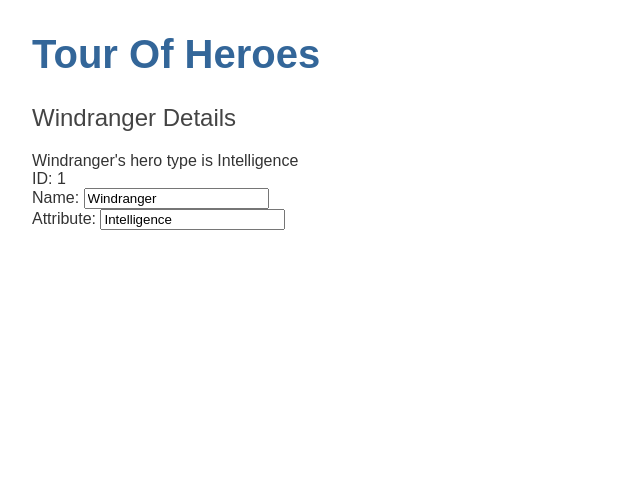
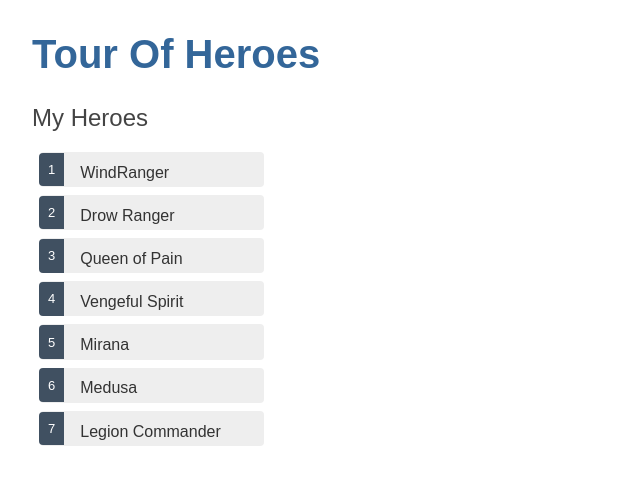
Before and after one commit to AkshaySrivatsa03/TourOfHeroes, an Angular app in the folder tour-of-heroes/: page / in a window 1280 px wide. Shown: the top 484 px of the page, without its empty margins (0-640 px from the left). Built offline with nearby package versions, Linux system fonts and the light colour scheme.

Commit message:
Added list of heroes and ability to select one

```diff
--- a/tour-of-heroes/src/app/heroes/heroes.component.css
+++ b/tour-of-heroes/src/app/heroes/heroes.component.css
@@ -0,0 +1,44 @@
+/* HeroesComponent's private CSS styles */
+.heroes {
+    margin: 0 0 2em 0;
+    list-style-type: none;
+    padding: 0;
+    width: 15em;
+  }
+  .heroes li {
+    cursor: pointer;
+    position: relative;
+    left: 0;
+    background-color: #EEE;
+    margin: .5em;
+    padding: .3em 0;
+    height: 1.6em;
+    border-radius: 4px;
+  }
+  .heroes li:hover {
+    color: #607D8B;
+    background-color: #DDD;
+    left: .1em;
+  }
+  .heroes li.selected {
+    background-color: #CFD8DC;
+    color: white;
+  }
+  .heroes li.selected:hover {
+    background-color: #BBD8DC;
+    color: white;
+  }
+  .heroes .badge {
+    display: inline-block;
+    font-size: small;
+    color: white;
+    padding: 0.8em 0.7em 0 0.7em;
+    background-color:#405061;
+    line-height: 1em;
+    position: relative;
+    left: -1px;
+    top: -4px;
+    height: 1.8em;
+    margin-right: .8em;
+    border-radius: 4px 0 0 4px;
+  }
--- a/tour-of-heroes/src/app/heroes/heroes.component.html
+++ b/tour-of-heroes/src/app/heroes/heroes.component.html
@@ -1,12 +1,22 @@
-<h2> {{ hero.name }} Details </h2>
-<div> {{ hero.name }}'s hero type is {{hero.type}} </div>
-<div><span> ID: </span> {{ hero.id }} </div>
+<h2>My Heroes</h2>
+<ul class="heroes">
+    <li *ngFor="let hero of heroes"
+    [class.selected]="hero === selectedHero"
+    (click)="onSelect(hero)">
+        <span class="badge"> {{ hero.id }}</span> {{ hero.name }}
+    </li>
+</ul>
+<div *ngIf="selectedHero">
+    <h2> {{ selectedHero.name }} Details </h2>
+    <div> {{ selectedHero.name }}'s hero type is {{selectedHero.type}} </div>
+    <div><span> ID: </span> {{ selectedHero.id }} </div>
     <div>
         <label> Name:
-        <input [(ngModel)]="hero.name" placeholder="Name of the Hero"/>
+            <input [(ngModel)]="selectedHero.name" placeholder="Name of the Hero"/>
         </label>
     </div>
     <div>
         Attribute:
-    <input [(ngModel)]="hero.type" placeholder="Type of the Hero"/>
+        <input [(ngModel)]="selectedHero.type" placeholder="Type of the Hero"/>
     </div>
+</div>
--- a/tour-of-heroes/src/app/heroes/heroes.component.ts
+++ b/tour-of-heroes/src/app/heroes/heroes.component.ts
@@ -1,5 +1,6 @@
 import { Component, OnInit } from '@angular/core';
 import { Hero } from '../hero';
+import { HEROES } from '../mock-heroes';
 
 @Component({
   selector: 'app-heroes',
@@ -7,15 +8,16 @@
   styleUrls: ['./heroes.component.css']
 })
 export class HeroesComponent implements OnInit {
-  hero: Hero = {
-    id: 1,
-    name: 'Windranger',
-    type: 'Intelligence'
-  }
+  heroes = HEROES;
+  selectedHero: Hero;
 
   constructor() { }
 
   ngOnInit(): void {
   }
 
+  onSelect(hero:Hero){
+    this.selectedHero = hero
+  }
+
 }
--- /dev/null
+++ b/tour-of-heroes/src/app/mock-heroes.ts
@@ -0,0 +1,11 @@
+import { Hero } from './hero';
+
+export const HEROES:Hero[] = [
+    {id: 1, name: 'WindRanger', type: 'Intelligence'},
+    {id: 2, name: 'Drow Ranger', type: 'Agility'},
+    {id: 3, name: 'Queen of Pain', type: 'Intelligence'},
+    {id: 4, name: 'Vengeful Spirit', type: 'Intelligence'},
+    {id: 5, name: 'Mirana', type: 'Agility'},
+    {id: 6, name: 'Medusa', type: 'Agility'},
+    {id: 7, name: 'Legion Commander', type: 'Strength'}
+]
```
Lines whose indentation alone changed are shown as unchanged.
